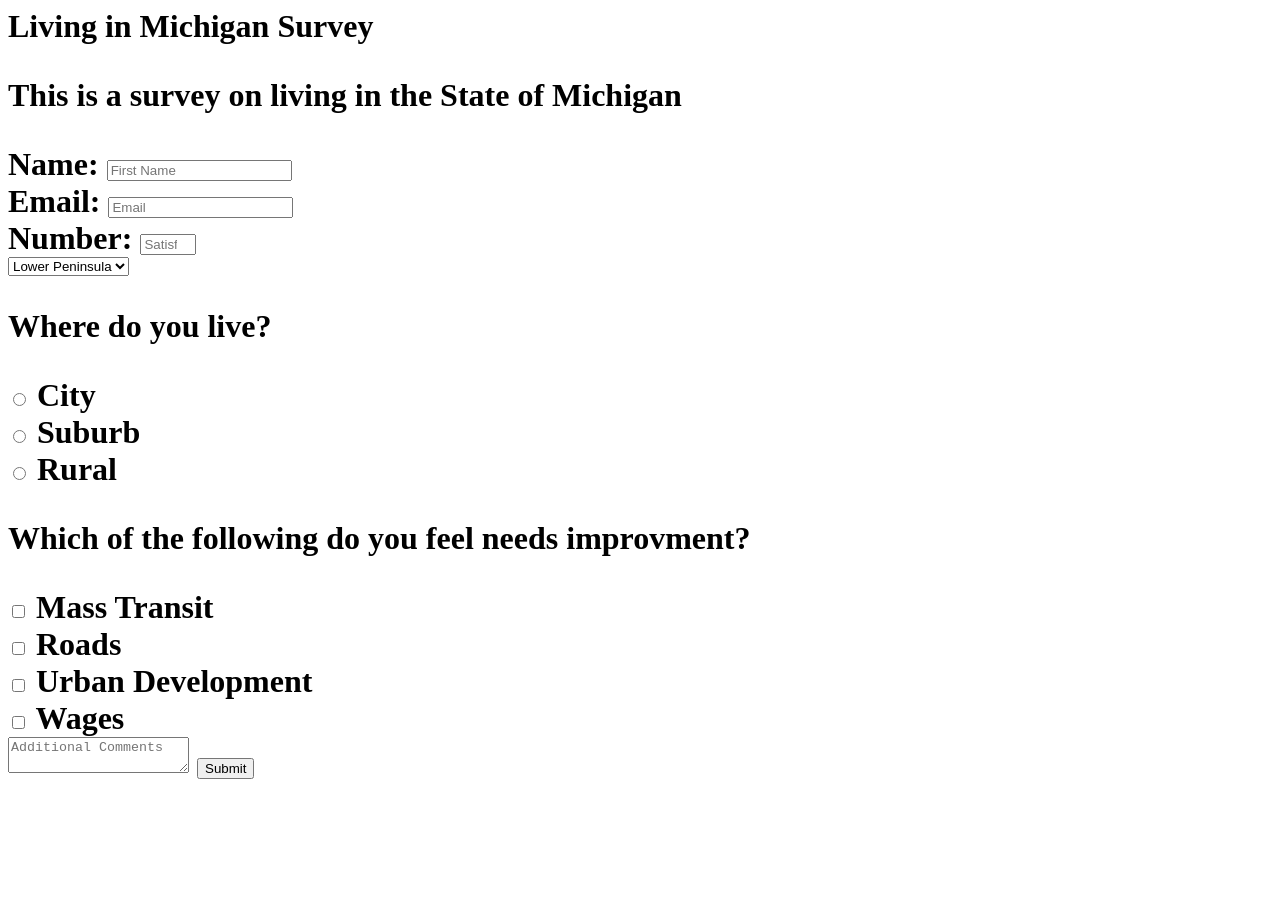
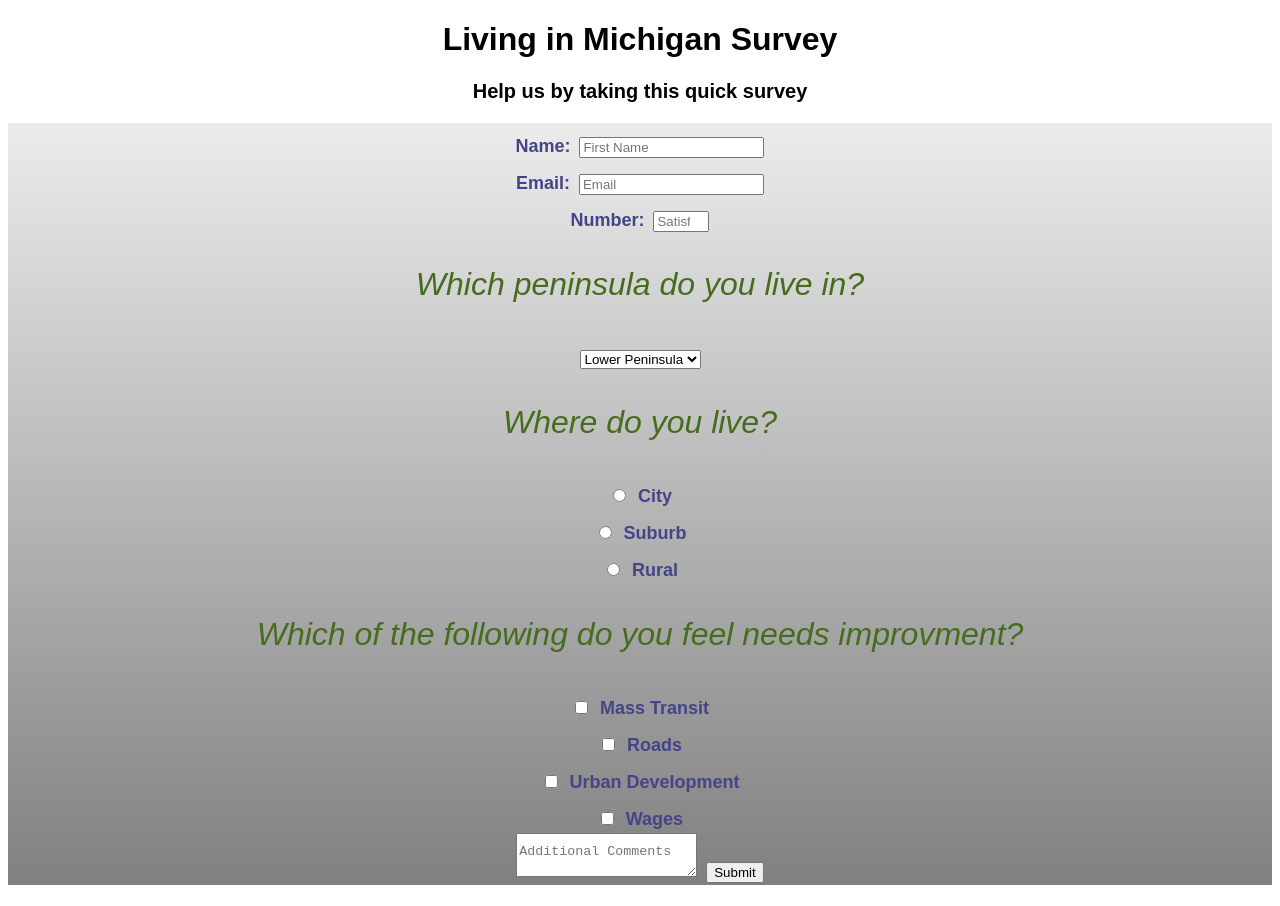
Before and after one commit to northernOak/survey_form, a plain HTML site: page index.html in a window 1280 px wide. Before the commit the page ends 813 px from the top, so only its background shows below. Drawn offline with Linux system fonts and the light colour scheme.

Commit message:
Initiate Survery Project

```diff
--- a/index.html
+++ b/index.html
@@ -1,11 +1,49 @@
+<!DOCTYPE html>
 <html lang="en">
 
   <head>
+  <style>
+    body {
+      font-family: sans-serif;
+      text-align: center;
+    }
+
+    label {
+      font-size: 18px;
+      padding-bottom: 0px;
+      color: #444488;
+      font-weight: 600;
+    }
+    form {
+      background-image: linear-gradient(#ECECEC, #808080);
+    }
+
+    .radio-inline {
+      display: inline-block;
+      padding-left: 20px;
+      padding-right: 20px;
+
+    }
+
+    .questions{
+      color: #466d1d;
+      font-weight: 500;
+    }
+
+    .comments{
+      padding-top: 10px;
+    }
+
+    #description {
+      font-size: 20px;
+    }
+
+  </style>
   </head>
 
   <body>
       <h1 id="title">Living in Michigan Survey<h1>
-      <p id="description">This is a survey on living in the State of Michigan</p>
+      <p id="description">Help us by taking this quick survey</p>
       <form id="survey-form">
         <label id="name-label">Name:</label>
         <input type="text" name="name" id="name" required placeholder="First Name"></input><br>
@@ -14,13 +52,14 @@
         <label id="number-label">Number:</label>
         <input type="number" name="name" id="number" min="0" max="10" required placeholder="Satisfaction Level" ></input><br>
 
+        <p class="questions"><em>Which peninsula do you live in?</em></p>
       <select name="peninsula" id="dropdown">
         <option value="lower-peninsula">Lower Peninsula</option>
         <option value="upper-peninsula">Upper Peninsula</option>
       </select>
 
         <br>
-        <p> Where do you live?</p>
+        <p class="questions"><em>Where do you live?</em></p>
         <input type="radio" id="city" name="area" value="city">
         <label for="city">City</label><br>
         <input type="radio" id="suburb" name="area" value="suburb">
@@ -29,18 +68,18 @@
         <label for="rural">Rural</label>
         <br>
 
-        <p> Which of the following do you feel needs improvment?</p>
-        <input type="checkbox" id="transit" name="improvements" value="transit">
+        <p class="questions"><em>Which of the following do you feel needs improvment?</em></p>
+        <input type="checkbox" class="radio-inline" id="transit" name="improvements" value="transit">
         <label for="transit"> Mass Transit</label><br>
-        <input type="checkbox" id="roads" name="improvements" value="roads">
+        <input type="checkbox" class="radio-inline" id="roads" name="improvements" value="roads">
         <label for="roads">Roads</label><br>
-        <input type="checkbox" id="urban" name="improvements" value="urban">
+        <input type="checkbox" class="radio-inline" id="urban" name="improvements" value="urban">
         <label for="urban">Urban Development</label><br>
-        <input type="checkbox" id="wages" name="improvements" value="wages">
+        <input type="checkbox" class="radio-inline" id="wages" name="improvements" value="wages">
         <label for="wages">Wages</label><br>
 
 
-        <textarea placeholder="Additional Comments"></textarea>
+        <textarea class="comments" placeholder="Additional Comments"></textarea>
         <input type="submit" id="submit">
       </form>
       <script type="text/javascript" src="https://cdn.freecodecamp.org/testable-projects-fcc/v1/bundle.js"></script>
```
